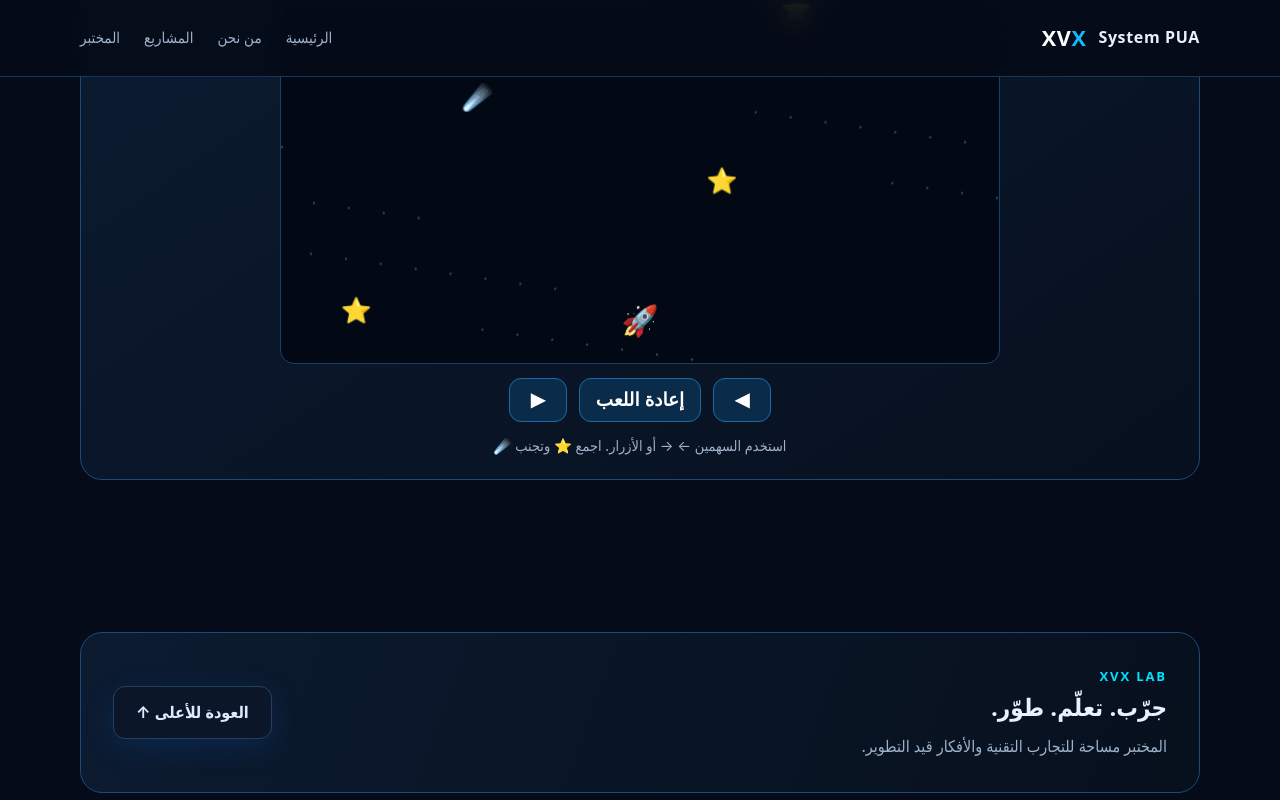
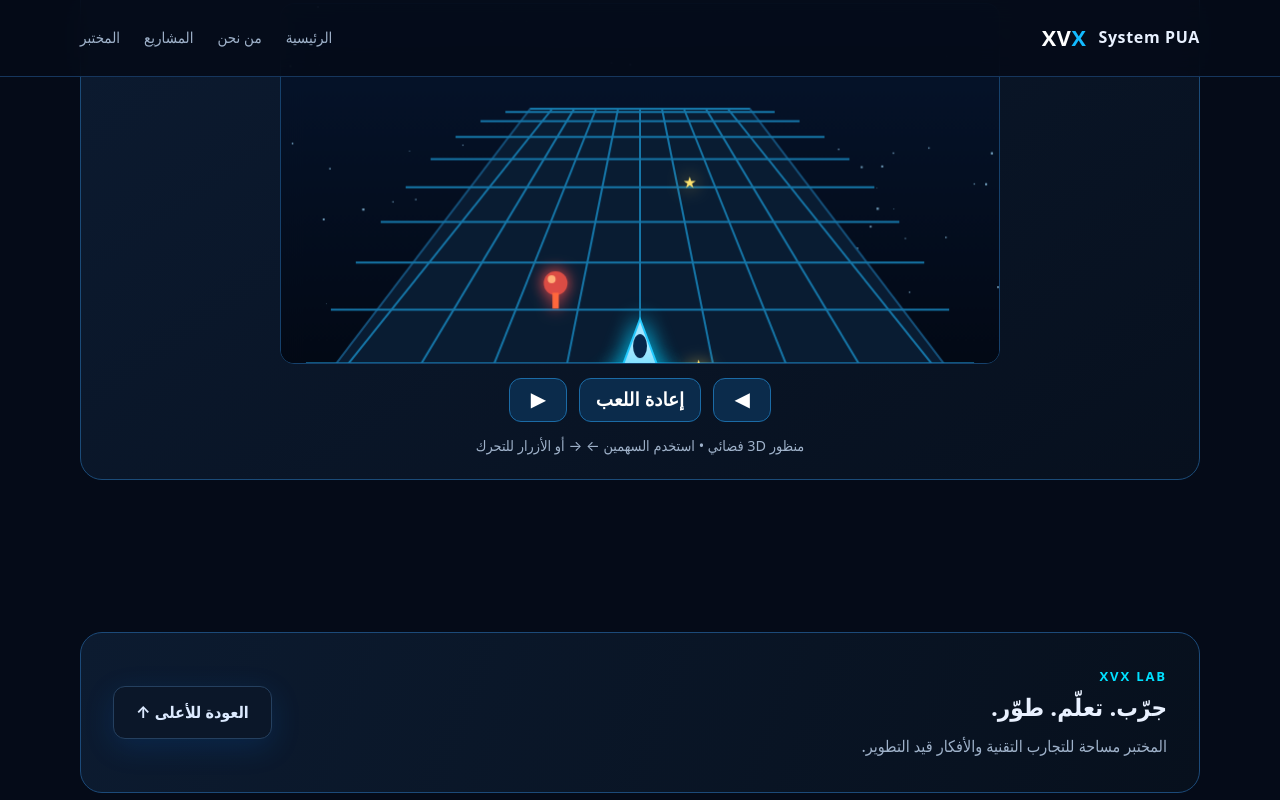
Before and after one commit to murad10867/www.xvx-system-pua.com, a plain HTML site: page index.html in a window 1280 px wide. Both pictures are taken after a click on the button "ابدأ اللعبة". Shown: the part 2093-2893 px from the top of the page. Drawn offline with Linux system fonts and the light colour scheme.

Commit message:
Upgrade Star Hunter game to 3D perspective

```diff
--- a/index.html
+++ b/index.html
@@ -25,7 +25,7 @@
 
     .game-panel{background:linear-gradient(145deg,#0c1b31,#07101e);border:1px solid #1b4b78;border-radius:22px;padding:20px}
     .game-top{display:flex;justify-content:space-between;gap:12px;flex-wrap:wrap;margin-bottom:12px;color:#b9d8f5}
-    #gameCanvas{display:block;width:100%;max-width:720px;height:auto;margin:auto;background:#030914;border:1px solid #16416c;border-radius:14px;touch-action:none}
+    #gameCanvas{display:block;width:100%;max-width:720px;height:auto;margin:auto;background:linear-gradient(#061b36,#020711);border:1px solid #16416c;border-radius:14px;touch-action:none}
     .game-controls{display:flex;justify-content:center;align-items:center;gap:12px;flex-wrap:wrap;margin-top:14px}
     .game-controls button{min-width:58px;padding:10px 16px;border:1px solid #1b6ba6;border-radius:12px;background:#0b2b4b;color:white;font-size:1.15rem;font-weight:800;touch-action: manipulation}
     .game-controls button:active{background:#087dca}.game-help{text-align:center;color:#9fb2ca;font-size:.9rem;margin:12px 0 0}
@@ -59,7 +59,7 @@
   </div></section>
 
   <section id="game"><div class="wrap">
-    <div class="section-head"><div class="kicker">XVX ARCADE</div><h2>لعبة صائد النجوم ⭐</h2><p>حرّك المركبة واجمع النجوم الذهبية، وابتعد عن النيازك الحمراء!</p></div>
+    <div class="section-head"><div class="kicker">XVX ARCADE</div><h2>لعبة صائد النجوم ⭐</h2><p>عِش تجربة ثلاثية الأبعاد! حرّك المركبة واجمع النجوم وابتعد عن النيازك.</p></div>
     <div class="game-panel">
       <div class="game-top"><span>النقاط: <strong id="gameScore">0</strong></span><span>أفضل نتيجة: <strong id="gameBest">0</strong></span><span id="gameStatus">جاهز؟ اضغط ابدأ!</span></div>
       <canvas id="gameCanvas" width="720" height="360" aria-label="لعبة صائد النجوم"></canvas>
@@ -68,7 +68,7 @@
         <button type="button" id="gameStart">ابدأ اللعبة</button>
         <button type="button" id="gameRight" aria-label="يمين">▶</button>
       </div>
-      <p class="game-help">استخدم السهمين ← → أو الأزرار. اجمع ⭐ وتجنب ☄️</p>
+      <p class="game-help">منظور 3D فضائي • استخدم السهمين ← → أو الأزرار للتحرك</p>
     </div>
   </div></section>
 
@@ -79,25 +79,51 @@
 <footer><div class="wrap foot"><span class="ltr">© 2026 XVX System PUA</span><span class="ltr">www.xvx-system-pua.com</span></div></footer>
 
 <script>
-(()=>{
+(()=> {
  const canvas=document.getElementById('gameCanvas'),ctx=canvas.getContext('2d');
  const scoreEl=document.getElementById('gameScore'),bestEl=document.getElementById('gameBest'),statusEl=document.getElementById('gameStatus'),startBtn=document.getElementById('gameStart');
- let player={x:canvas.width/2,y:canvas.height-42},items=[],score=0,best=0,running=false,over=false,keys={left:false,right:false},last=0,spawn=0;
+ let player={x:0},items=[],score=0,best=0,running=false,over=false,keys={left:false,right:false},last=0,spawn=0,stars=[];
  try{best=Number(localStorage.getItem('xvxStarBest'))||0}catch(e){}
  bestEl.textContent=best;
- function reset(){player.x=canvas.width/2;items=[];score=0;spawn=0;scoreEl.textContent='0';over=false;running=true;statusEl.textContent='انطلق!';startBtn.textContent='إعادة اللعب';last=0;requestAnimationFrame(loop)}
+ for(let i=0;i<90;i++)stars.push({x:Math.random()*canvas.width,y:Math.random()*canvas.height,s:.5+Math.random()*1.8});
+ function reset(){player.x=0;items=[];score=0;spawn=0;scoreEl.textContent='0';over=false;running=true;statusEl.textContent='انطلق!';startBtn.textContent='إعادة اللعب';last=0;requestAnimationFrame(loop)}
+ function polygon(points,fill,stroke){ctx.beginPath();ctx.moveTo(points[0][0],points[0][1]);for(let i=1;i<points.length;i++)ctx.lineTo(points[i][0],points[i][1]);ctx.closePath();ctx.fillStyle=fill;ctx.fill();if(stroke){ctx.strokeStyle=stroke;ctx.lineWidth=2;ctx.stroke()}}
+ function drawShip(){
+  const x=360+player.x*34,y=355;
+  ctx.save();ctx.shadowColor='#00cfff';ctx.shadowBlur=22;
+  polygon([[x,y-39],[x-22,y+20],[x,y+9],[x+22,y+20]],'#b9eaff','#25caff');
+  polygon([[x-12,y+7],[x-37,y+25],[x-17,y+24]],'#1677c9','#50caff');
+  polygon([[x+12,y+7],[x+37,y+25],[x+17,y+24]],'#1677c9','#50caff');
+  const flame=12+Math.random()*12;
+  polygon([[x-9,y+17],[x,y+17+flame],[x+9,y+17]],'#ff9b31','#ffe27a');
+  ctx.shadowBlur=0;ctx.fillStyle='#07264a';ctx.beginPath();ctx.ellipse(x,y-12,7,12,0,0,Math.PI*2);ctx.fill();ctx.restore();
+ }
  function draw(){
-  ctx.clearRect(0,0,canvas.width,canvas.height);
-  ctx.fillStyle='#07172b';for(let i=0;i<38;i++){let x=(i*137)%canvas.width,y=(i*71+performance.now()*.018)%canvas.height;ctx.fillStyle='#235078';ctx.fillRect(x,y,2,2)}
-  ctx.font='30px system-ui';ctx.textAlign='center';ctx.fillText('🚀',player.x,player.y+10);
-  items.forEach(o=>{ctx.font='25px system-ui';ctx.fillText(o.type==='star'?'⭐':'☄️',o.x,o.y)});
-  if(!running){ctx.fillStyle='#dff4ff';ctx.font='bold 25px system-ui';ctx.fillText(over?'انتهت اللعبة!':'صائد النجوم',canvas.width/2,canvas.height/2-8);ctx.font='16px system-ui';ctx.fillText(over?'اضغط إعادة اللعب للمحاولة مرة ثانية':'اضغط ابدأ للعب',canvas.width/2,canvas.height/2+24)}
+  const g=ctx.createLinearGradient(0,0,0,420);g.addColorStop(0,'#06152e');g.addColorStop(1,'#020711');ctx.fillStyle=g;ctx.fillRect(0,0,720,420);
+  stars.forEach(s=>{ctx.fillStyle='rgba(160,220,255,.7)';ctx.fillRect(s.x,s.y,s.s,s.s)});
+  // 3D space runway
+  polygon([[250,105],[470,105],[710,420],[10,420]],'#091c32','#15517b');
+  ctx.strokeStyle='#1677a9';ctx.lineWidth=2;
+  for(let i=0;i<=10;i++){let t=i/10,y=105+t*t*315,w=110+t*250;ctx.beginPath();ctx.moveTo(360-w,y);ctx.lineTo(360+w,y);ctx.stroke()}
+  for(let i=-4;i<=4;i++){ctx.beginPath();ctx.moveTo(360+i*22,105);ctx.lineTo(360+i*85,420);ctx.stroke()}
+  items.forEach(o=>{
+   const d=100-o.z,scale=.25+d*.009,x=360+o.x*scale*55,y=105+d*2.9,size=scale*23;
+   ctx.save();ctx.translate(x,y);ctx.scale(scale,scale);
+   if(o.type==='star'){ctx.shadowColor='#ffd84d';ctx.shadowBlur=18;ctx.fillStyle='#ffe36e';ctx.font='bold 28px system-ui';ctx.textAlign='center';ctx.fillText('★',0,8)}
+   else{ctx.shadowColor='#ff4d4d';ctx.shadowBlur=16;ctx.fillStyle='#d94c43';ctx.beginPath();ctx.arc(0,0,15,0,Math.PI*2);ctx.fill();ctx.fillStyle='#ffb078';ctx.beginPath();ctx.arc(-5,-5,5,0,Math.PI*2);ctx.fill();ctx.fillStyle='#ff673c';ctx.fillRect(-4,12,8,20)}
+   ctx.restore();
+  });
+  drawShip();
+  if(!running){ctx.fillStyle='#e5f7ff';ctx.textAlign='center';ctx.font='bold 26px system-ui';ctx.fillText(over?'انتهت اللعبة!':'صائد النجوم 3D',360,195);ctx.font='16px system-ui';ctx.fillText(over?'اضغط إعادة اللعب للمحاولة':'اضغط ابدأ للعب',360,225)}
  }
  function loop(t){if(!running){draw();return}let dt=Math.min((t-last)/16||1,2);last=t;
-  if(keys.left)player.x-=5*dt;if(keys.right)player.x+=5*dt;player.x=Math.max(22,Math.min(canvas.width-22,player.x));
-  spawn+=dt;if(spawn>27){spawn=0;items.push({x:24+Math.random()*(canvas.width-48),y:-20,type:Math.random()<.68?'star':'rock',speed:2+Math.random()*1.8+score*.025})}
-  items.forEach(o=>o.y+=o.speed*dt);
-  for(let i=items.length-1;i>=0;i--){let o=items[i];if(Math.abs(o.x-player.x)<27&&Math.abs(o.y-player.y)<27){if(o.type==='star'){score+=1;scoreEl.textContent=score}else{running=false;over=true;statusEl.textContent='اصطدمت! حاول مرة أخرى';if(score>best){best=score;bestEl.textContent=best;try{localStorage.setItem('xvxStarBest',best)}catch(e){}}}items.splice(i,1)}else if(o.y>canvas.height+20)items.splice(i,1)}
+  if(keys.left)player.x-=.12*dt;if(keys.right)player.x+=.12*dt;player.x=Math.max(-4.4,Math.min(4.4,player.x));
+  spawn+=dt;if(spawn>25){spawn=0;items.push({x:-4+Math.random()*8,z:100,type:Math.random()<.7?'star':'rock',speed:1.0+Math.random()*.45+score*.003})}
+  for(let i=items.length-1;i>=0;i--){let o=items[i];o.z-=o.speed*dt;
+   if(o.z<5&&Math.abs(o.x-player.x)<.9){if(o.type==='star'){score++;scoreEl.textContent=score}else{running=false;over=true;statusEl.textContent='اصطدمت! حاول مرة أخرى';if(score>best){best=score;bestEl.textContent=best;try{localStorage.setItem('xvxStarBest',best)}catch(e){}}}items.splice(i,1)}
+   else if(o.z<0)items.splice(i,1);
+  }
+  stars.forEach(s=>{s.y+=.7*dt;if(s.y>420){s.y=0;s.x=Math.random()*720}});
   draw();if(running)requestAnimationFrame(loop)
  }
  function hold(id,dir){let b=document.getElementById(id);b.addEventListener('pointerdown',e=>{e.preventDefault();keys[dir]=true});['pointerup','pointerleave','pointercancel'].forEach(ev=>b.addEventListener(ev,()=>keys[dir]=false))}
```
